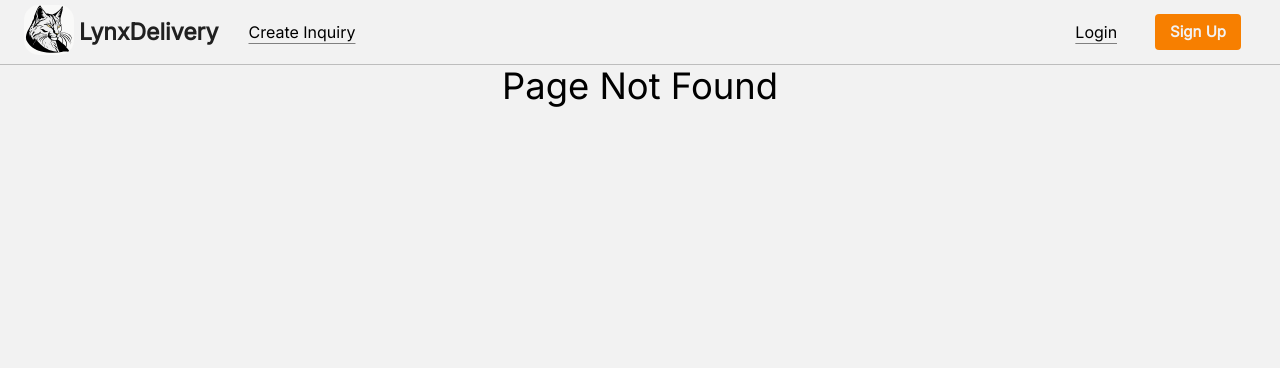
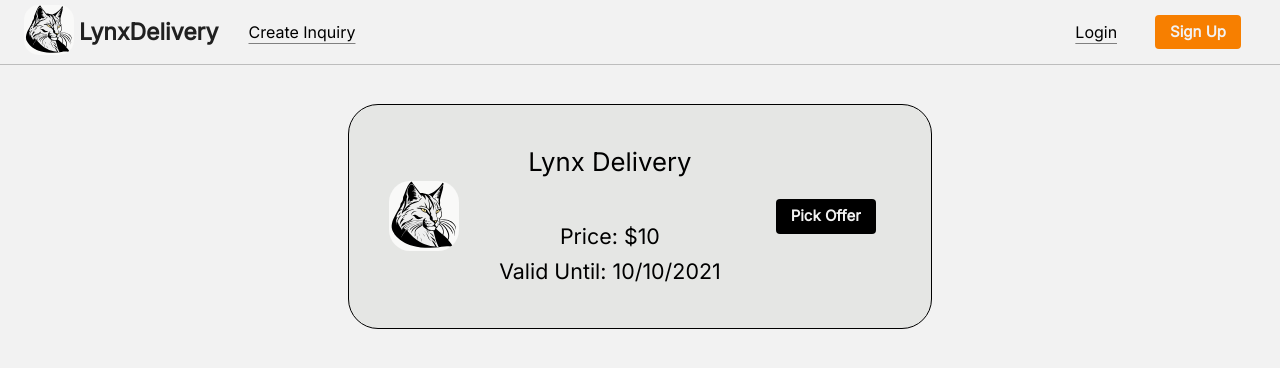
Before and after one commit to DMK37/Lynx-Delivery-Frontend, a React (Create React App) app: page /1/offers in a window 1280 px wide. Before the commit this address had no page. Shown: the top 368 px of the page. Built offline with nearby package versions, Linux system fonts and the light colour scheme.

Commit message:
offers page

```diff
--- a/package.json
+++ b/package.json
@@ -16,6 +16,7 @@
     "@testing-library/user-event": "^13.5.0",
     "axios": "^1.6.2",
     "dayjs": "^1.11.10",
+    "jwt-decode": "^4.0.0",
     "react": "^18.2.0",
     "react-dom": "^18.2.0",
     "react-scripts": "5.0.1",
--- a/src/CourierApp.jsx
+++ b/src/CourierApp.jsx
@@ -12,6 +12,7 @@ import { PageLoader } from "./components/page-loader";
 import { NotFoundPage } from "./pages/not-found-page";
 import { AuthenticationGuard } from "./auth/authentication-guard";
 import UserInquiriesPage from "./pages/user-inquiries-page";
+import OffersPage from "./pages/offers-page";
 
 const theme = createTheme({
   palette: {
@@ -29,6 +30,7 @@ const theme = createTheme({
       main: "#173C49",
       pink: "#f8d7c6",
       pinktext: "#ec5d2a",
+      semydark: "#3c8794"
     },
     textfield: {
       main: "#9c9c9c",
@@ -63,6 +65,7 @@ export default function CourierApp() {
           <Route element={<WithAppBar />}>
             <Route path="/" element={<MainPage />} />
             <Route path="/create-inquiry" element={<CreateInquiryPage />} />
+            <Route path="/:id/offers" element={<OffersPage />} />
             <Route
               path="/profile"
               element={<AuthenticationGuard component={ProfilePage} />}
--- a/src/components/buttons/nav-bar-buttons.jsx
+++ b/src/components/buttons/nav-bar-buttons.jsx
@@ -1,18 +1,29 @@
 import { useAuth0 } from "@auth0/auth0-react";
 import React from "react";
-import { Box, Link } from "@mui/material";
+import { Box, Link, IconButton, Menu, MenuItem } from "@mui/material";
 import LoginButton from "./login-button";
 import SignUpButton from "./sign-up-button";
 import LogoutButton from "./logout-button";
-import { Link as RouterLink } from "react-router-dom";
+import { Link as RouterLink, useNavigate } from "react-router-dom";
 import { ReactComponent as Logo } from "../../images/profile-circle.svg";
 import SvgIcon from "@mui/material/SvgIcon";
+import { useState } from "react";
 
 export const NavBarButtons = () => {
   const { isAuthenticated } = useAuth0();
+  const navigate = useNavigate();
+  const [anchorEl, setAnchorEl] = useState(null);
+  const open = Boolean(anchorEl);
+
+  const handleClick = (event) => {
+    setAnchorEl(event.currentTarget);
+  };
+  const handleClose = () => {
+    setAnchorEl(null);
+  };
 
   return (
-    <Box sx={{ marginLeft: "auto", display: "flex" }}>
+    <Box sx={{ marginLeft: "auto", display: "flex" }} alignItems="center">
       {!isAuthenticated && (
         <>
           <LoginButton />
@@ -21,12 +32,41 @@ export const NavBarButtons = () => {
       )}
       {isAuthenticated && (
         <>
-          <Link component={RouterLink} to="/profile" underline="none" color="inherit">
+          <Link
+            component={RouterLink}
+            to="/profile"
+            underline="none"
+            color="inherit"
+          ></Link>
+
+          <IconButton
+            aria-label="delete"
+            aria-controls={open ? "basic-menu" : undefined}
+            aria-haspopup="true"
+            aria-expanded={open ? "true" : undefined}
+            onClick={handleClick}
+            size="small"
+          >
             <SvgIcon sx={{ fontSize: 40, borderRadius: "30%" }}>
               <Logo />
             </SvgIcon>
-          </Link>
-          <Box width='25px'/>
+          </IconButton>
+          <Menu
+            id="basic-menu"
+            anchorEl={anchorEl}
+            open={open}
+            onClose={handleClose}
+            MenuListProps={{
+              "aria-labelledby": "basic-button",
+            }}
+          >
+            <MenuItem onClick={() => navigate("/profile")}>Profile</MenuItem>
+            <MenuItem onClick={() => navigate("/inquiries")}>
+              Inquiries
+            </MenuItem>
+            <MenuItem onClick={() => navigate("/orders")}>Orders</MenuItem>
+          </Menu>
+          <Box width="25px" />
           <LogoutButton />
         </>
       )}
--- a/src/components/inquiries-table.jsx
+++ b/src/components/inquiries-table.jsx
@@ -1,28 +1,28 @@
-import * as React from 'react';
-import { DataGrid } from '@mui/x-data-grid';
+import * as React from "react";
+import { DataGrid } from "@mui/x-data-grid";
 import { useEffect, useState } from "react";
 import { useAuth0 } from "@auth0/auth0-react";
-import { getInquries } from '../api/backendService';
-
-
+import { getInquries } from "../api/backendService";
 
 export default function InquiriesTable() {
   const { getAccessTokenSilently, user } = useAuth0();
-    // const rows = [
-    //     { id: 1, package: '10x10x10', sourceAddress: 'Warsaw' },
-    //     { id: 2, package: '10x10x10', sourceAddress: 'Kraków' },
-    //     { id: 3, package: '10x10x10', sourceAddress: 'Gdańsk' },
-    //   ];
   const [rows, setRows] = useState([]);
 
-
   const columns = [
-        { field: 'id', headerName: 'Id', width: 150 },
-        { field: 'package', headerName: 'Package', width: 150 },
-        { field: 'sourceAddress', headerName: 'Source Address', width: 200 },
-        { field: 'destinationAddress', headerName: 'Destination Address', width: 200 },
-        { field: 'highPriority', headerName: 'High Priority', width: 200 },
-        { field: 'deliveryAtWeekend', headerName: 'Delivery At Weekend', width: 200 },
+    { field: "id", headerName: "Id", width: 150 },
+    { field: "package", headerName: "Package", width: 150 },
+    { field: "sourceAddress", headerName: "Source Address", width: 200 },
+    {
+      field: "destinationAddress",
+      headerName: "Destination Address",
+      width: 200,
+    },
+    { field: "highPriority", headerName: "High Priority", width: 200 },
+    {
+      field: "deliveryAtWeekend",
+      headerName: "Delivery At Weekend",
+      width: 200,
+    },
   ];
 
   useEffect(() => {
@@ -30,23 +30,22 @@ export default function InquiriesTable() {
       const token = await getAccessTokenSilently();
       const inquiries = await getInquries(token);
       if (inquiries.error == null) {
-
         inquiries.response.data.map((i) => {
-              i.package = i.package.height + 'x' + i.package.width + 'x' + i.package.length;
+          i.package =
+            i.package.height + "x" + i.package.width + "x" + i.package.length;
           i.sourceAddress = i.sourceAddress.city;
           i.destinationAddress = i.destinationAddress.city;
           return i;
         });
         setRows(inquiries.response.data);
-            //console.log(inquiries.response.data);
       }
     };
     setValues();
   }, [getAccessTokenSilently, user.sub]);
 
   return (
-    <div style={{ width: '100%' }}>
-       <DataGrid rows={rows} columns={columns} />
+    <div style={{ width: "100%", marginTop:'20px'}}>
+      <DataGrid rows={rows} columns={columns} sx={{borderRadius: 5}} />
     </div>
   );
 }
--- a/src/components/my-app-bar.jsx
+++ b/src/components/my-app-bar.jsx
@@ -1,18 +1,18 @@
 import AppBar from "@mui/material/AppBar";
 import Toolbar from "@mui/material/Toolbar";
 import Typography from "@mui/material/Typography";
-import { Box, Link } from "@mui/material";
+import { Box, Link, Slide } from "@mui/material";
 import { Link as RouterLink } from "react-router-dom";
 import { ReactComponent as Logo } from "../images/BlackLynx.svg";
 import SvgIcon from "@mui/material/SvgIcon";
 import UnderlinedTypography from "./underlined-typography";
 import { NavBarButtons } from "./buttons/nav-bar-buttons";
 import useScrollTrigger from "@mui/material/useScrollTrigger";
-import Slide from "@mui/material/Slide";
 
 export default function MyAppBar() {
   const pages = ["Create Inquiry"];
   const trigger = useScrollTrigger();
+
   return (
     <>
       <Slide appear={false} direction="down" in={!trigger}>
--- a/src/pages/create-inquiry-page.jsx
+++ b/src/pages/create-inquiry-page.jsx
@@ -15,6 +15,8 @@ import { AdapterDayjs } from "@mui/x-date-pickers/AdapterDayjs";
 import dayjs from "dayjs";
 import { createInqury, getUserInfo } from "../api/backendService";
 import { useAuth0 } from "@auth0/auth0-react";
+import { jwtDecode } from "jwt-decode";
+
 
 export default function CreateInquiryPage() {
   const { user, isAuthenticated, getAccessTokenSilently } = useAuth0();
@@ -40,7 +42,7 @@ export default function CreateInquiryPage() {
   async function handleSubmit(event) {
     event.preventDefault();
     let userId = null;
-    if(isAuthenticated) {
+    if (isAuthenticated) {
       userId = user.sub;
     }
     const inquiry = {
@@ -74,6 +76,7 @@ export default function CreateInquiryPage() {
     let token = null;
     if (isAuthenticated) {
       token = await getAccessTokenSilently();
+
     }
     createInqury(inquiry, token);
   }
@@ -82,6 +85,8 @@ export default function CreateInquiryPage() {
     if (!isAuthenticated) return;
     const setValues = async () => {
       const token = await getAccessTokenSilently();
+      const decoded = jwtDecode(token);
+      console.log(decoded);
       const userInfo = await getUserInfo(token);
       if (userInfo.error == null) {
         setSCity(userInfo.response.data.defaultSourceAddress.city);
@@ -178,7 +183,12 @@ export default function CreateInquiryPage() {
               </Box>
             </Stack>
 
-            <Stack sx={{ marginX: 5, marginBottom: 5 }}>
+            <Stack
+              sx={{ marginX: 5, marginBottom: 5 }}
+              alignItems="center"
+              justifyContent="center"
+              margin="auto"
+            >
               <Box
                 border={1}
                 sx={{
@@ -197,20 +207,27 @@ export default function CreateInquiryPage() {
                   Delivery Information
                 </Typography>
                 <LocalizationProvider dateAdapter={AdapterDayjs}>
+                  <Stack
+                    spacing={2}
+                    direction="row"
+                    alignItems="center"
+                    justifyContent="center"
+                    margin="auto"
+                  >
                     <DatePicker
                       label="Pickup Date"
                       value={pickUpDate}
                       onChange={(newValue) => setPickUpDate(newValue)}
                       disablePast
                     />
-                </LocalizationProvider>
-                <LocalizationProvider dateAdapter={AdapterDayjs}>
+
                     <DatePicker
                       label="Delivery Date"
                       value={deliveryDate}
                       onChange={(newValue) => setDeliveryDate(newValue)}
                       disablePast
                     />
+                  </Stack>
                 </LocalizationProvider>
                 <Typography
                   variant="h5"
@@ -301,20 +318,20 @@ export default function CreateInquiryPage() {
                 <Box>
                   <FormControlLabel
                     checked={isCompany}
-                    onChange={e => setIsCompany(e.target.checked)}
-                    control={<Checkbox  />}
+                    onChange={(e) => setIsCompany(e.target.checked)}
+                    control={<Checkbox />}
                     label="Is Company"
                   />
                   <FormControlLabel
                     checked={highPriority}
-                    onChange={e => setHighPriority(e.target.checked)}
-                    control={<Checkbox  />}
+                    onChange={(e) => setHighPriority(e.target.checked)}
+                    control={<Checkbox />}
                     label="High Priority"
                   />
                   <FormControlLabel
                     checked={atWeekend}
-                    onChange={e => setAtWeekend(e.target.checked)}
-                    control={<Checkbox  />}
+                    onChange={(e) => setAtWeekend(e.target.checked)}
+                    control={<Checkbox />}
                     label="Delivery at the weekend"
                   />
                 </Box>
--- /dev/null
+++ b/src/pages/offers-page.jsx
@@ -0,0 +1,99 @@
+import { Typography, Button } from "@mui/material";
+import Box from "@mui/material/Box";
+import Stack from "@mui/material/Stack";
+import SvgIcon from "@mui/material/SvgIcon";
+import { ReactComponent as Logo } from "../images/BlackLynx.svg";
+
+export default function OffersPage() {
+  return (
+    <Box
+      sx={{ flexGrow: 1 }}
+      alignItems="center"
+      justifyContent="center"
+      margin="auto"
+      marginY={5}
+    >
+      <Stack
+        spacing={5}
+        sx={{
+          bgcolor: "primary.main",
+          textAlign: "center",
+        }}
+        alignItems="center"
+        justifyContent="center"
+        margin="auto"
+      >
+        <Box
+          sx={{
+            maxWidth: "xl",
+            border: "1px solid",
+            borderRadius: "30px",
+            borderColor: "secondary.dark",
+            bgcolor: "primary.dark",
+          }}
+        >
+          <Stack
+            direction="row"
+            sx={{ margin: 5, borderRadius: "30px" }}
+            alignItems="center"
+            justifyContent="center" // Add this line
+            margin="auto"
+          >
+            <SvgIcon sx={{ fontSize: 70, borderRadius: "30%" }}>
+              <Logo />
+            </SvgIcon>
+            <Stack flexGrow="1">
+              <Typography
+                sx={{ marginX: 5, marginBottom: 5 }}
+                variant="h5"
+                color="secondary.dark"
+              >
+                Lynx Delivery
+              </Typography>
+              <Typography
+                sx={{ marginX: 5 }}
+                variant="h6"
+                color="secondary.dark"
+              >
+                Price: $10
+              </Typography>
+              <Typography
+                sx={{ marginX: 5}}
+                variant="h6"
+                color="secondary.dark"
+              >
+                Valid Until: 10/10/2021
+              </Typography>
+            </Stack>
+
+            <Button
+              sx={{
+                bgcolor: "secondary.dark",
+                marginX: "15px",
+                paddingX: "15px",
+                ":hover": { bgcolor: "#616161" },
+              }}
+              size="medium"
+              disableElevation
+            >
+              <Typography
+                noWrap
+                component="div"
+                sx={{
+                  textTransform: "none",
+                  color: "primary.main",
+                  fontSize: 15,
+                  fontWeight: "bold",
+                  display: { sm: "block" },
+                  verticalAlign: "middle",
+                }}
+              >
+                Pick Offer
+              </Typography>
+            </Button>
+          </Stack>
+        </Box>
+      </Stack>
+    </Box>
+  );
+}
--- a/src/pages/user-inquiries-page.jsx
+++ b/src/pages/user-inquiries-page.jsx
@@ -1,6 +1,4 @@
-import { Typography } from "@mui/material";
 import Box from "@mui/material/Box";
-import { ReactComponent as Logo } from "../images/LynxLogo.svg";
 import { useAuth0 } from "@auth0/auth0-react";
 import InquiriesTable from "../components/inquiries-table";
 
@@ -35,6 +33,7 @@ export default function UserInquiriesPage() {
       alignItems="center"
       justifyContent="center"
       margin="auto"
+      maxWidth="xl"
     >
       <InquiriesTable/>
     </Box>
```
Also changed, not shown: 1 other file (tests, documents, lock files or other folders). Lines whose indentation alone changed are shown as unchanged.
